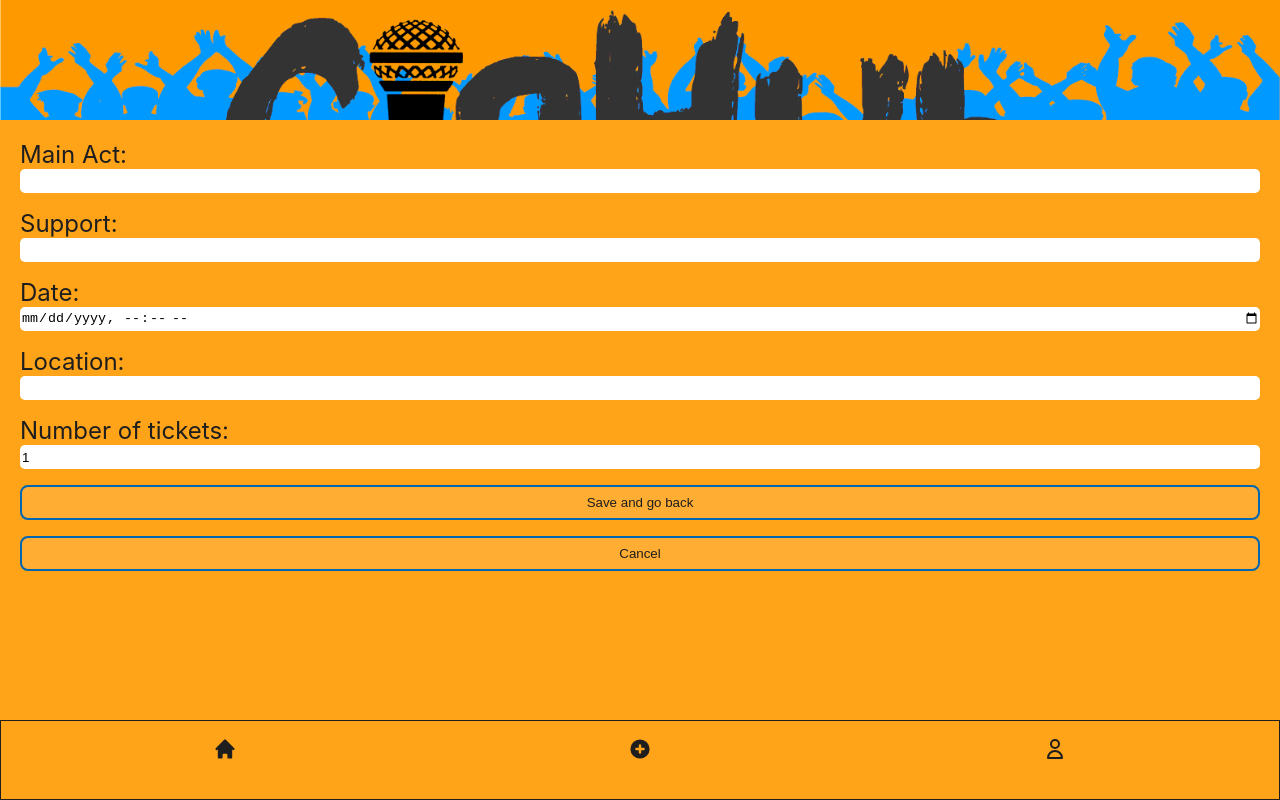
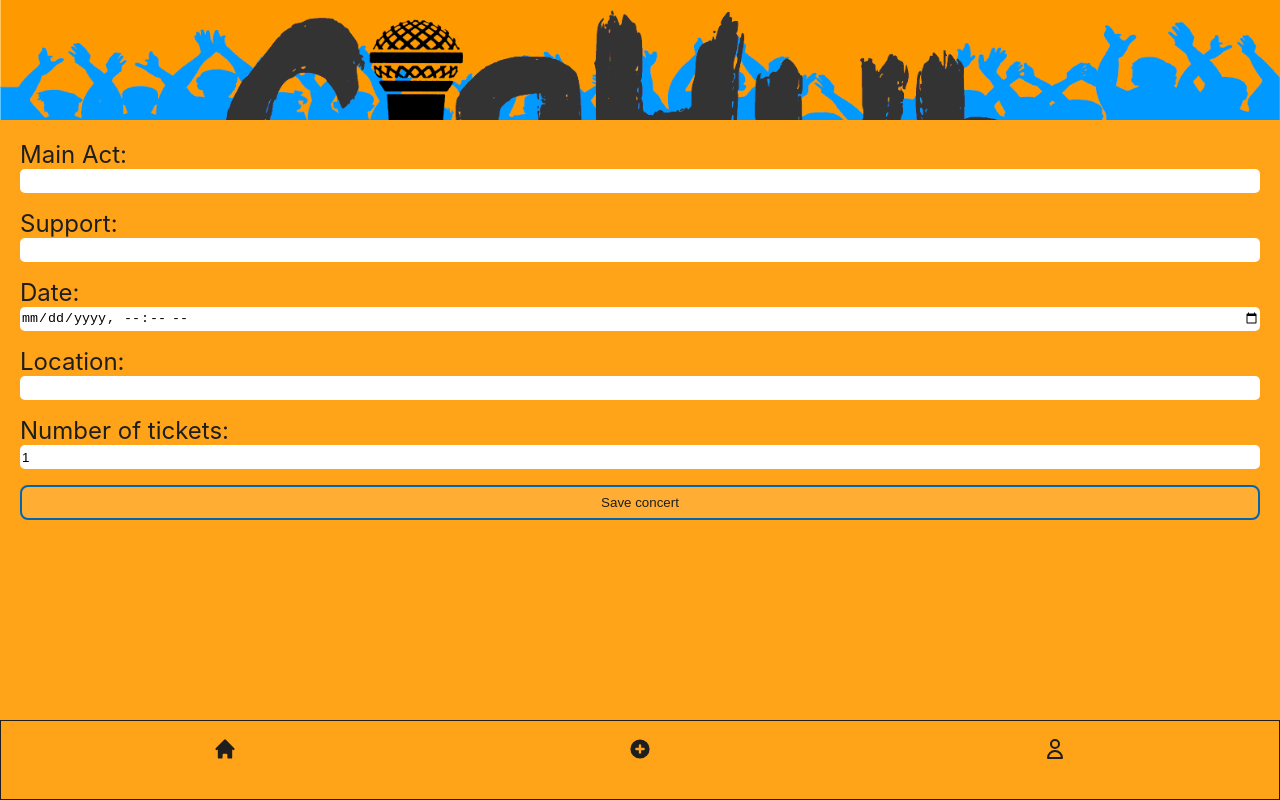
Before and after one commit to Alkawi/capstone-project, a React (Vite) app: page /1/addConcert in a window 1280 px wide. Built offline with nearby package versions, Linux system fonts and the light colour scheme.

Commit message:
Remove cancel button

```diff
--- a/src/app/components/Form/Form.tsx
+++ b/src/app/components/Form/Form.tsx
@@ -2,7 +2,6 @@ import React, { useState } from 'react'
 import styled from 'styled-components'
 import Button from '../Button/Button'
 import type { Concert } from '../../types'
-import { Link, useParams } from 'react-router-dom'
 
 type FormProps = {
   onSubmit: (concert: Concert) => void
@@ -14,7 +13,6 @@ export default function Form({ onSubmit }: FormProps): JSX.Element {
   const [concertDate, setConcertDate] = useState<string>('')
   const [location, setLocation] = useState<string>('')
   const [numberOfTickets, setNumberOfTickets] = useState<number>(1)
-  const { username } = useParams()
   function handleSubmit(event: React.FormEvent<HTMLFormElement>) {
     event.preventDefault()
     onSubmit({ mainAct, support, concertDate, location, numberOfTickets })
@@ -72,10 +70,7 @@ export default function Form({ onSubmit }: FormProps): JSX.Element {
           onChange={(event) => setNumberOfTickets(event.target.valueAsNumber)}
         />
       </Label>
-      <Button type="submit">Save and go back</Button>
-      <HomeLink to={`/${username}`}>
-        <Button>Cancel</Button>
-      </HomeLink>
+      <Button type="submit">Save concert</Button>
     </AddForm>
   )
 }
@@ -98,6 +93,3 @@ const Input = styled.input`
   border-radius: 5px;
   height: 1.5rem;
 `
-const HomeLink = styled(Link)`
-  display: contents;
-`
```
